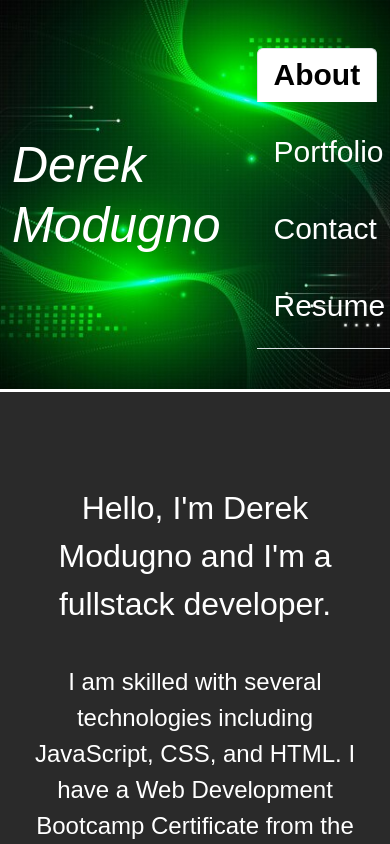
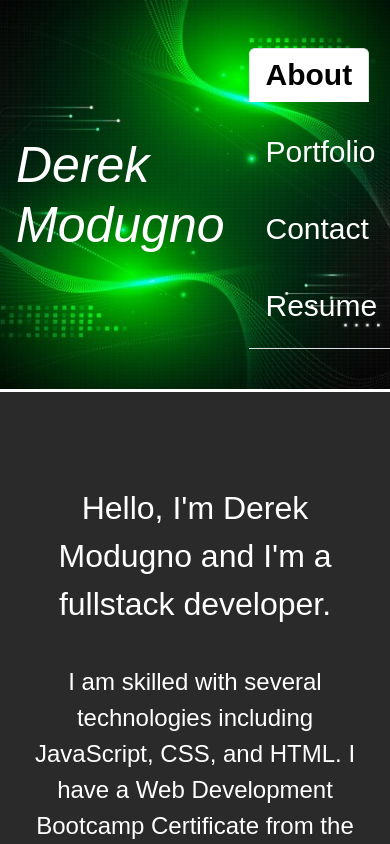
Before and after one commit to derekm129/reactPortfolio, a React (Vite) app: page / in a window 390 px wide. Shown: the top 844 px of the page. Built offline with nearby package versions, Linux system fonts and the light colour scheme.

Commit message:
modified media query for header

```diff
--- a/src/App.css
+++ b/src/App.css
@@ -186,6 +186,15 @@ header {
 
 /* Mobile media query */
 @media (max-width: 768px) {
+  /* Header */
+  .header {
+    padding: 1rem; /* Adjust padding for smaller screens */
+  }
+
+  .container {
+    padding: 0; /* Remove padding for container to allow full-width header */
+  }
+
   /* Nav Bar */
   .nav-tabs {
     flex-direction: column; /* Stack items vertically */
```
